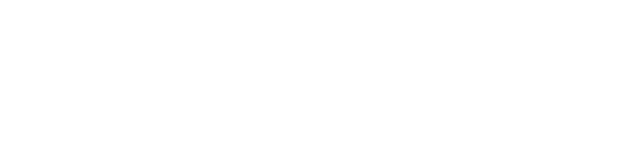
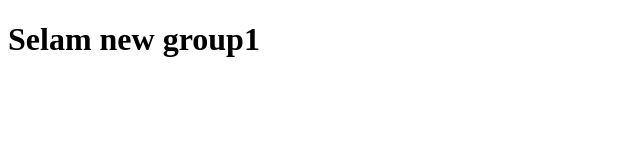
Before and after one commit to kenaw2119/gitPractice, a plain HTML site: page pages/index.html in a window 1280 px wide. Shown: the whole page, without its empty margins (0-640 px from the left). Drawn offline with Linux system fonts and the light colour scheme.

Commit message:
Here is my updated html

```diff
--- a/pages/index.html
+++ b/pages/index.html
@@ -6,6 +6,7 @@
     <title>excercise</title>
 </head>
 <body>
-
+    <h1>Selam new group1
+    </h1>
 </body>
 </html>
```
